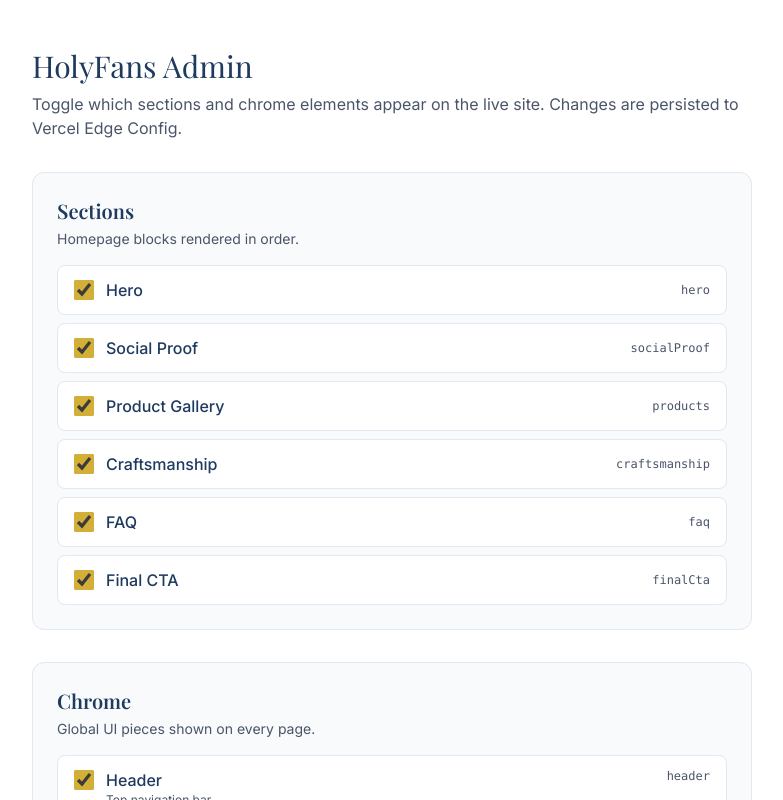
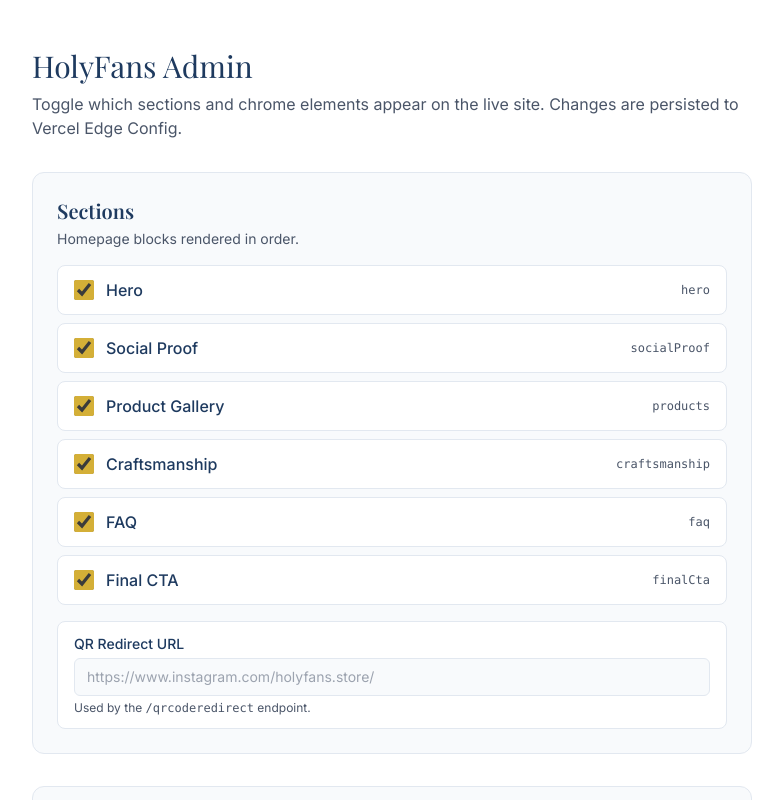
Before and after one commit to mtadeunet/HolyFans, a Next.js app: page /admin in a window 1280 px wide. Shown: the top 800 px of the page, without its empty margins (248-1031 px from the left). Built offline with nearby package versions, Linux system fonts and the light colour scheme.

Commit message:
Add Edge-configured QR redirect endpoint and admin URL control

```diff
--- a/app/admin/actions.ts
+++ b/app/admin/actions.ts
@@ -23,6 +23,10 @@
     next.chrome[key] = formData.get(`chrome.${key}`) === 'on';
   }
 
+  const redirectUrl = formData.get('sections.qrcoderedirect');
+  next.sections.qrcoderedirect =
+    typeof redirectUrl === 'string' ? redirectUrl.trim() : '';
+
   try {
     await writeSiteConfig(next);
   } catch (error) {
--- a/app/admin/admin-form.tsx
+++ b/app/admin/admin-form.tsx
@@ -49,6 +49,12 @@
       chrome: { ...prev.chrome, [key]: !prev.chrome[key] },
     }));
 
+  const updateQrCodeRedirect = (value: string) =>
+    setConfig((prev) => ({
+      ...prev,
+      sections: { ...prev.sections, qrcoderedirect: value },
+    }));
+
   const onSubmit = (event: React.FormEvent<HTMLFormElement>) => {
     event.preventDefault();
     const formData = new FormData();
@@ -58,6 +64,7 @@
     for (const key of CHROME_KEYS) {
       if (config.chrome[key]) formData.set(`chrome.${key}`, 'on');
     }
+    formData.set('sections.qrcoderedirect', config.sections.qrcoderedirect);
     setStatus(null);
     startTransition(async () => {
       const result = await saveSiteConfig(formData);
@@ -92,6 +99,24 @@
             </li>
           ))}
         </ul>
+
+        <div className="mt-4 rounded-lg border border-border bg-background px-4 py-3">
+          <label className="block">
+            <span className="mb-1 block text-sm font-medium text-primary">
+              QR Redirect URL
+            </span>
+            <input
+              type="url"
+              value={config.sections.qrcoderedirect}
+              onChange={(event) => updateQrCodeRedirect(event.target.value)}
+              placeholder="https://www.instagram.com/holyfans.store/"
+              className="w-full rounded-md border border-border bg-surface px-3 py-2 text-sm text-primary outline-none ring-accent/30 transition focus:border-accent focus:ring"
+            />
+            <span className="mt-1 block text-xs text-text-secondary">
+              Used by the <code>/qrcoderedirect</code> endpoint.
+            </span>
+          </label>
+        </div>
       </section>
 
       <section className="rounded-xl border border-border bg-surface p-6">
--- /dev/null
+++ b/app/qrcoderedirect/route.ts
@@ -0,0 +1,41 @@
+import { NextResponse } from 'next/server';
+import { get } from '@vercel/edge-config';
+import { NextRequest } from 'next/server';
+import { SITE_CONFIG_KEY } from '@/lib/site-config';
+
+const QRCODE_REDIRECT_KEY = 'qrcoderedirect';
+const QRCODE_REDIRECT_DOTTED_KEY = `${SITE_CONFIG_KEY}.${QRCODE_REDIRECT_KEY}`;
+
+type SiteConfigRecord = {
+  sections?: Record<string, unknown>;
+};
+
+export async function GET(request: NextRequest) {
+  const fallbackUrl = new URL('/', request.nextUrl).href;
+
+  if (!process.env.EDGE_CONFIG) {
+    return NextResponse.redirect(fallbackUrl);
+  }
+
+  try {
+    const dottedValue = await get(QRCODE_REDIRECT_DOTTED_KEY);
+    if (typeof dottedValue === 'string' && dottedValue.trim().length > 0) {
+      return NextResponse.redirect(dottedValue);
+    }
+
+    const siteConfig = await get<SiteConfigRecord>(SITE_CONFIG_KEY);
+    const value =
+      siteConfig?.sections && typeof siteConfig.sections === 'object'
+        ? siteConfig.sections[QRCODE_REDIRECT_KEY]
+        : undefined;
+
+    if (typeof value === 'string' && value.trim().length > 0) {
+      return NextResponse.redirect(value);
+    }
+
+    return NextResponse.redirect(fallbackUrl);
+  } catch (error) {
+    console.error('[qrcoderedirect] Edge Config read failed:', error);
+    return NextResponse.redirect(fallbackUrl);
+  }
+}
--- a/lib/site-config.ts
+++ b/lib/site-config.ts
@@ -16,8 +16,12 @@
   | 'mobileStickyCta'
   | 'premiumFeaturesModal';
 
+export type SiteSections = Record<SectionKey, boolean> & {
+  qrcoderedirect: string;
+};
+
 export type SiteConfig = {
-  sections: Record<SectionKey, boolean>;
+  sections: SiteSections;
   chrome: Record<ChromeKey, boolean>;
 };
 
@@ -29,6 +33,7 @@
     craftsmanship: true,
     faq: true,
     finalCta: true,
+    qrcoderedirect: '',
   },
   chrome: {
     header: true,
@@ -70,6 +75,12 @@
       const value = (source.sections as Record<string, unknown>)[key];
       if (typeof value === 'boolean') out.sections[key] = value;
     }
+    const qrcoderedirect = (source.sections as Record<string, unknown>)[
+      'qrcoderedirect'
+    ];
+    if (typeof qrcoderedirect === 'string') {
+      out.sections.qrcoderedirect = qrcoderedirect;
+    }
   }
   if (source.chrome && typeof source.chrome === 'object') {
     for (const key of CHROME_KEYS) {
```
Also changed, not shown: middleware.ts (+15 -1 lines), 1 other file (tests, documents, lock files or other folders).
